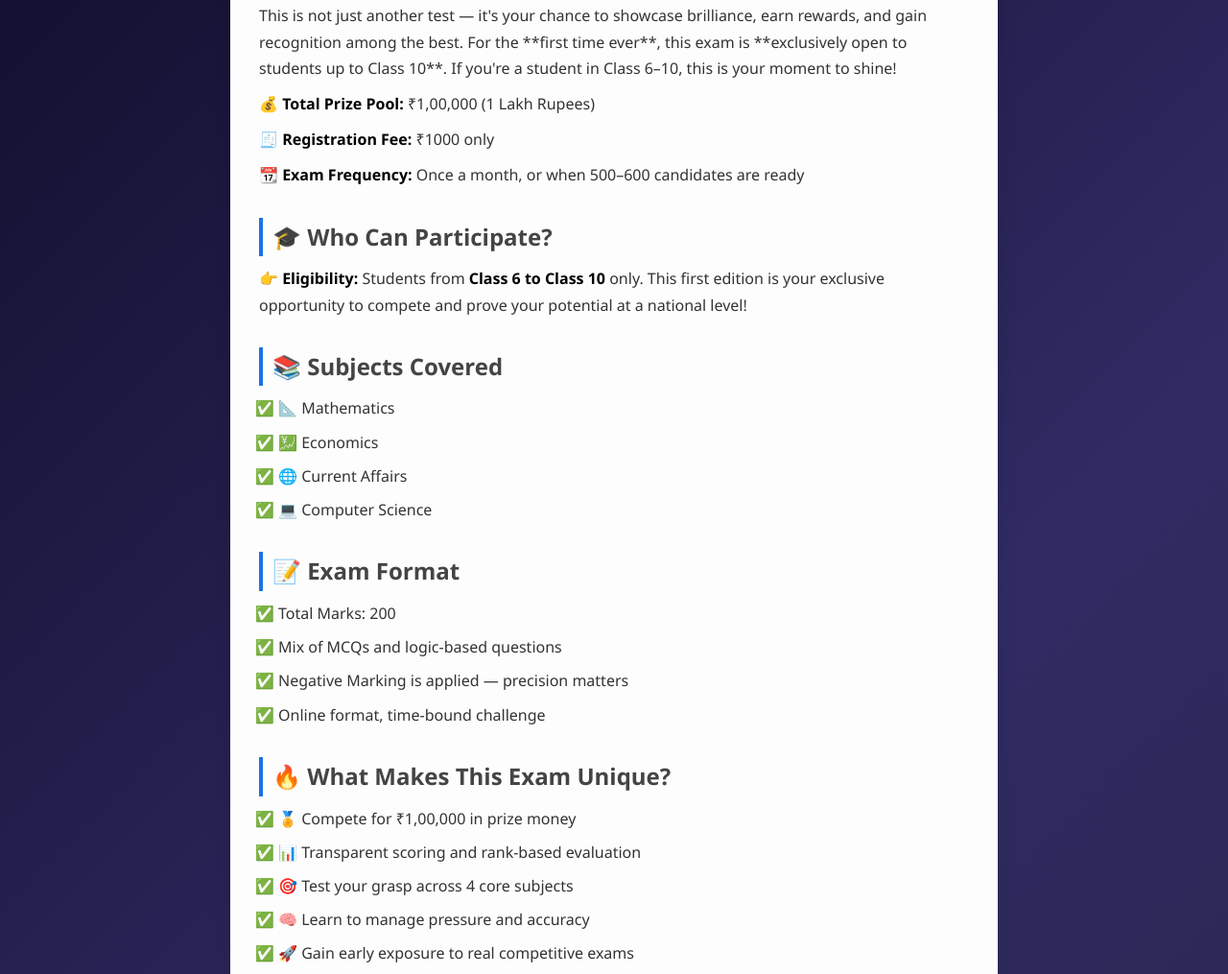
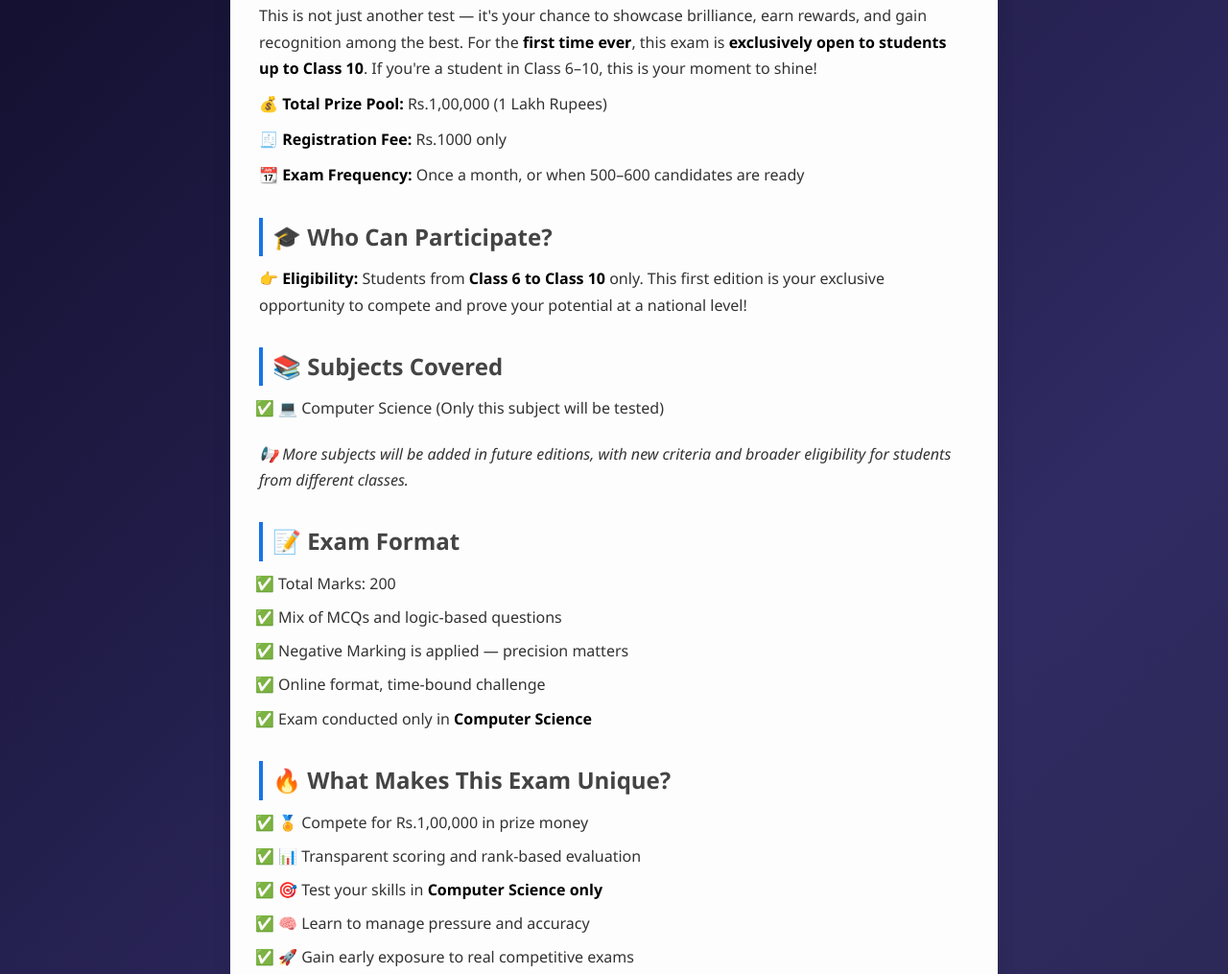
Before and after one commit to kenkanaide/GlobalWorldManiac, a website: page About.html in a window 1280 px wide. Shown: the part 271-1286 px from the top of the page at 96% size. Drawn offline with Linux system fonts and the light colour scheme; a web font is replaced by a local one.

Commit message:
Add files via upload

```diff
--- a/About.html
+++ b/About.html
@@ -25,22 +25,17 @@
                 <div class="button-group">
                     <button class="btn">Sign in</button>
                     <button class="btn">Log in</button>
+                </div>
             </ul>
-
-</div>
-
         </nav>
-
-
-
     </header>
 
     <main>
         <section class="exam-details">
             <h2>🏆 Welcome to the Ultimate Testing Arena</h2>
-            <p>This is not just another test — it's your chance to showcase brilliance, earn rewards, and gain recognition among the best. For the **first time ever**, this exam is **exclusively open to students up to Class 10**. If you're a student in Class 6–10, this is your moment to shine!</p>
-            <p><strong>💰 Total Prize Pool:</strong> ₹1,00,000 (1 Lakh Rupees)</p>
-            <p><strong>🧾 Registration Fee:</strong> ₹1000 only</p>
+            <p>This is not just another test — it's your chance to showcase brilliance, earn rewards, and gain recognition among the best. For the <strong>first time ever</strong>, this exam is <strong>exclusively open to students up to Class 10</strong>. If you're a student in Class 6–10, this is your moment to shine!</p>
+            <p><strong>💰 Total Prize Pool:</strong> Rs.1,00,000 (1 Lakh Rupees)</p>
+            <p><strong>🧾 Registration Fee:</strong> Rs.1000 only</p>
             <p><strong>📆 Exam Frequency:</strong> Once a month, or when 500–600 candidates are ready</p>
 
             <h3>🎓 Who Can Participate?</h3>
@@ -48,11 +43,10 @@
 
            <h3>📚 Subjects Covered</h3>
 <ul>
-                <li>📐 Mathematics</li>
-                <li>💹 Economics</li>
-                <li>🌐 Current Affairs</li>
-                <li>💻 Computer Science</li>
+    <li>💻 Computer Science (Only this subject will be tested)</li>
 </ul>
+<p><em>📢 More subjects will be added in future editions, with new criteria and broader eligibility for students from different classes.</em></p>
+
 
             <h3>📝 Exam Format</h3>
             <ul>
@@ -60,13 +54,14 @@
                 <li>Mix of MCQs and logic-based questions</li>
                 <li>Negative Marking is applied — precision matters</li>
                 <li>Online format, time-bound challenge</li>
+                <li>Exam conducted only in <strong>Computer Science</strong></li>
             </ul>
 
             <h3>🔥 What Makes This Exam Unique?</h3>
             <ul>
-                <li>🏅 Compete for ₹1,00,000 in prize money</li>
+                <li>🏅 Compete for Rs.1,00,000 in prize money</li>
                 <li>📊 Transparent scoring and rank-based evaluation</li>
-                <li>🎯 Test your grasp across 4 core subjects</li>
+                <li>🎯 Test your skills in <strong>Computer Science only</strong></li>
                 <li>🧠 Learn to manage pressure and accuracy</li>
                 <li>🚀 Gain early exposure to real competitive exams</li>
             </ul>
@@ -83,22 +78,22 @@
             <h3>🚀 Registration Process</h3>
             <ul>
                 <li>Step 1: Fill out the registration form</li>
-                <li>Step 2: Pay ₹1000 registration fee</li>
+                <li>Step 2: Pay Rs.1000 registration fee</li>
                 <li>Step 3: Wait for batch of 500–600 to complete</li>
                 <li>Step 4: Take the test online and aim for the top</li>
             </ul>
 
-            <p>Top scorers get their share of the <strong>₹1,00,000 prize pool</strong> and a certificate of excellence to showcase their brilliance.</p>
+            <p>Top scorers get their share of the <strong>Rs.1,00,000 prize pool</strong> and a certificate of excellence to showcase their brilliance.</p>
 
             <h3>📢 Final Words</h3>
             <p>If you're a student from Class 6–10 and ready to challenge your limits, this is your stage. Test your intellect, fight for your place, and emerge victorious.</p>
 
             <p><strong>💡 Register now. Limited slots. Big rewards. <a href="registration.html">Are you in?</a></strong></p>
         </section>
+
         <section class="exam-criteria">
             <h2>📝 Exam Criteria and Candidate Requirements</h2>
             <p>To ensure fairness and integrity during the exam, the following requirements and guidelines must be adhered to:</p>
-
             <ul>
                 <li><strong>🖥️ Device Requirement:</strong> You must take the exam on a laptop or desktop computer. Mobile phones or tablets are not allowed.</li>
                 <li><strong>🌐 Internet:</strong> A stable, high-speed internet connection is mandatory throughout the exam.</li>
@@ -106,10 +101,8 @@
                 <li><strong>👀 Eye Movement:</strong> Looking away from the screen or switching tabs will result in immediate termination of the exam. Stay focused and avoid any suspicious behavior.</li>
                 <li><strong>🚫 Suspicious Behavior:</strong> Any candidate caught engaging in suspicious activities (e.g., opening new tabs, looking around excessively) will be immediately disqualified.</li>
             </ul>
-
             <p><strong>Failure to comply with these rules will result in your disqualification from the exam. Please ensure your setup meets the above requirements before starting the test.</strong></p>
         </section>
-
     </main>
 
     <footer>
```
Also changed, not shown: Service.html (+12 -9 lines). Lines whose indentation alone changed are shown as unchanged.
